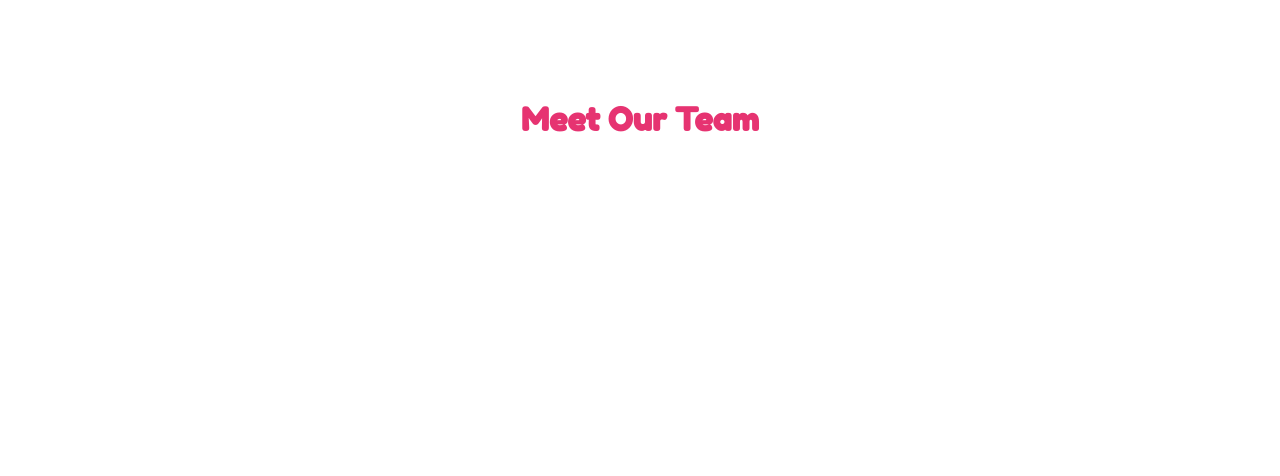
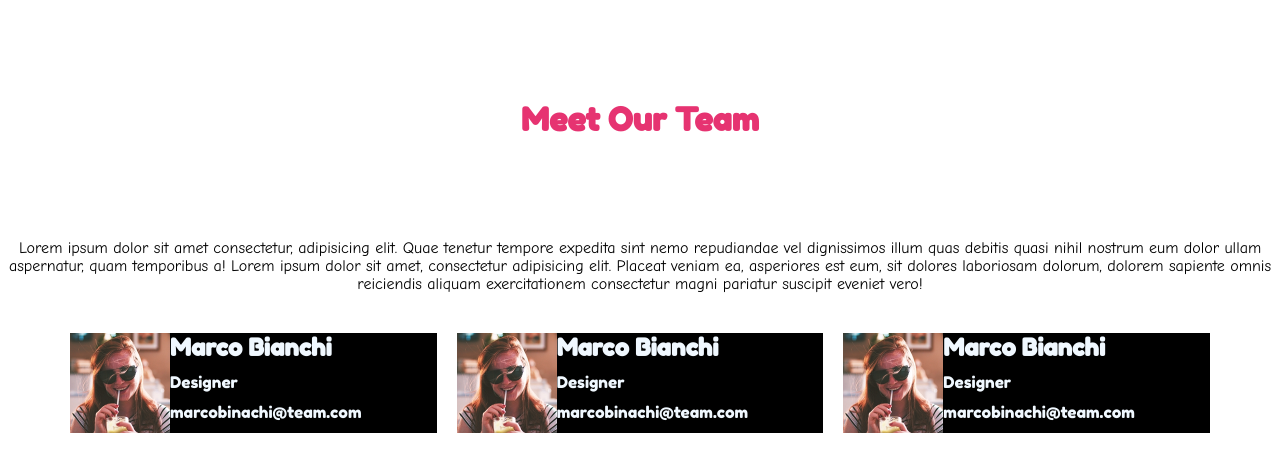
Before and after one commit to RosarioNici/html-css-float-cards, a plain HTML site: page index.html in a window 1280 px wide. Drawn offline with Linux system fonts and the light colour scheme; a web font is replaced by a local one.

Commit message:
structure for floating elements

```diff
--- a/css/style.css
+++ b/css/style.css
@@ -8,7 +8,6 @@
 
 body {
     font-family: 'Fredoka One', cursive;
-    position: relative;
 }
 
 #title {
@@ -25,6 +24,30 @@ body {
 
 .left {
     float: left;
+    background-color: black;
+    margin: 10px;
+}
+
+.container {
+    max-width: 1200px;
+    margin: 0 auto;
+
+}
+
+img {
+    width: 100px;
+    float: left;
+    margin: 0 auto;
+}
+
+span {
+    display: block;
+    padding-top: 10px;
+    color: aliceblue;
+}
+
+h2 {
+    color: aliceblue;
 }
 
 /* /general rules */
@@ -43,3 +66,21 @@ div#title {
 h1 {
     color: hsl(339deg 78% 55%);
 }
+
+p {
+    text-align: center;
+    font-family: 'Comic Neue', cursive;
+
+}
+
+.clearfix>.left {
+    width: calc(100% / 3 - 20px);
+}
+
+.clearfix {
+    padding: 30px;
+}
+
+.container .clearfix {
+    margin: 0px -10px;
+}
--- a/index.html
+++ b/index.html
@@ -8,7 +8,7 @@
     <link rel="preconnect" href="https://fonts.googleapis.com">
     <link rel="preconnect" href="https://fonts.gstatic.com" crossorigin>
     <link
-        href="https://fonts.googleapis.com/css2?family=Fredoka+One&family=The+Nautigal:wght@700&family=Ubuntu&display=swap"
+        href="https://fonts.googleapis.com/css2?family=Comic+Neue&family=Fredoka+One&family=The+Nautigal:wght@700&family=Ubuntu&display=swap"
         rel="stylesheet">
     <link rel="stylesheet" href="./css/style.css">
     <title>Our Team</title>
@@ -22,8 +22,39 @@
         </div>
     </header>
     <!-- header centrate end -->
+    <div>
+        <p>
+            Lorem ipsum dolor sit amet consectetur, adipisicing elit. Quae tenetur tempore expedita sint nemo
+            repudiandae vel dignissimos illum quas debitis quasi nihil nostrum eum dolor ullam aspernatur, quam
+            temporibus a! Lorem ipsum dolor sit amet, consectetur adipisicing elit. Placeat veniam ea, asperiores
+            est eum, sit dolores laboriosam dolorum, dolorem sapiente omnis reiciendis aliquam exercitationem
+            consectetur magni pariatur suscipit eveniet vero!
+        </p>
+    </div>
     <!-- star main with th float elements -->
-    <main>
+    <main class="container">
+        <div class="clearfix">
+            <div class="left">
+                <img src="./assets/img/female1.png" alt="">
+                <h2>Marco Bianchi</h2>
+                <span>Designer</span>
+                <span>marcobinachi@team.com</span>
+            </div>
+            <div class="left">
+                <img src="./assets/img/female1.png" alt="">
+                <h2>Marco Bianchi</h2>
+                <span>Designer</span>
+                <span>marcobinachi@team.com</span>
+            </div>
+
+            <div class="left">
+                <img src="./assets/img/female1.png" alt="">
+                <h2>Marco Bianchi</h2>
+                <span>Designer</span>
+                <span>marcobinachi@team.com</span>
+            </div>
+        </div>
+
 
     </main>
     <!-- End main with th float elements -->
```
